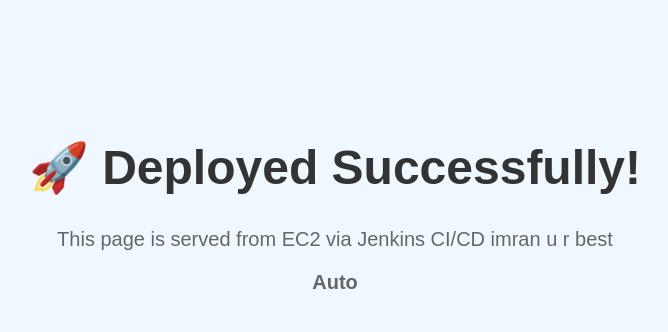
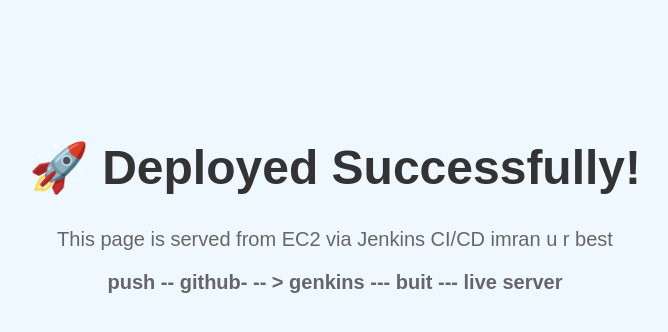
Before and after one commit to Imranbashir340/ec2-pipline-testing, a plain HTML site: page index.html in a window 1280 px wide. Shown: the whole page, without its empty margins (305-973 px from the left). Drawn offline with Linux system fonts and the light colour scheme.

Commit message:
testing first

```diff
--- a/index.html
+++ b/index.html
@@ -25,6 +25,6 @@
 <body>
   <h1>🚀 Deployed Successfully!</h1>
   <p>This page is served from EC2 via Jenkins CI/CD imran u r best</p>
-  <p><strong>Auto  </strong></p>
+  <p><strong>push -- github- -- > genkins --- buit ---  live server  </strong></p>
 </body>
 </html>
```
